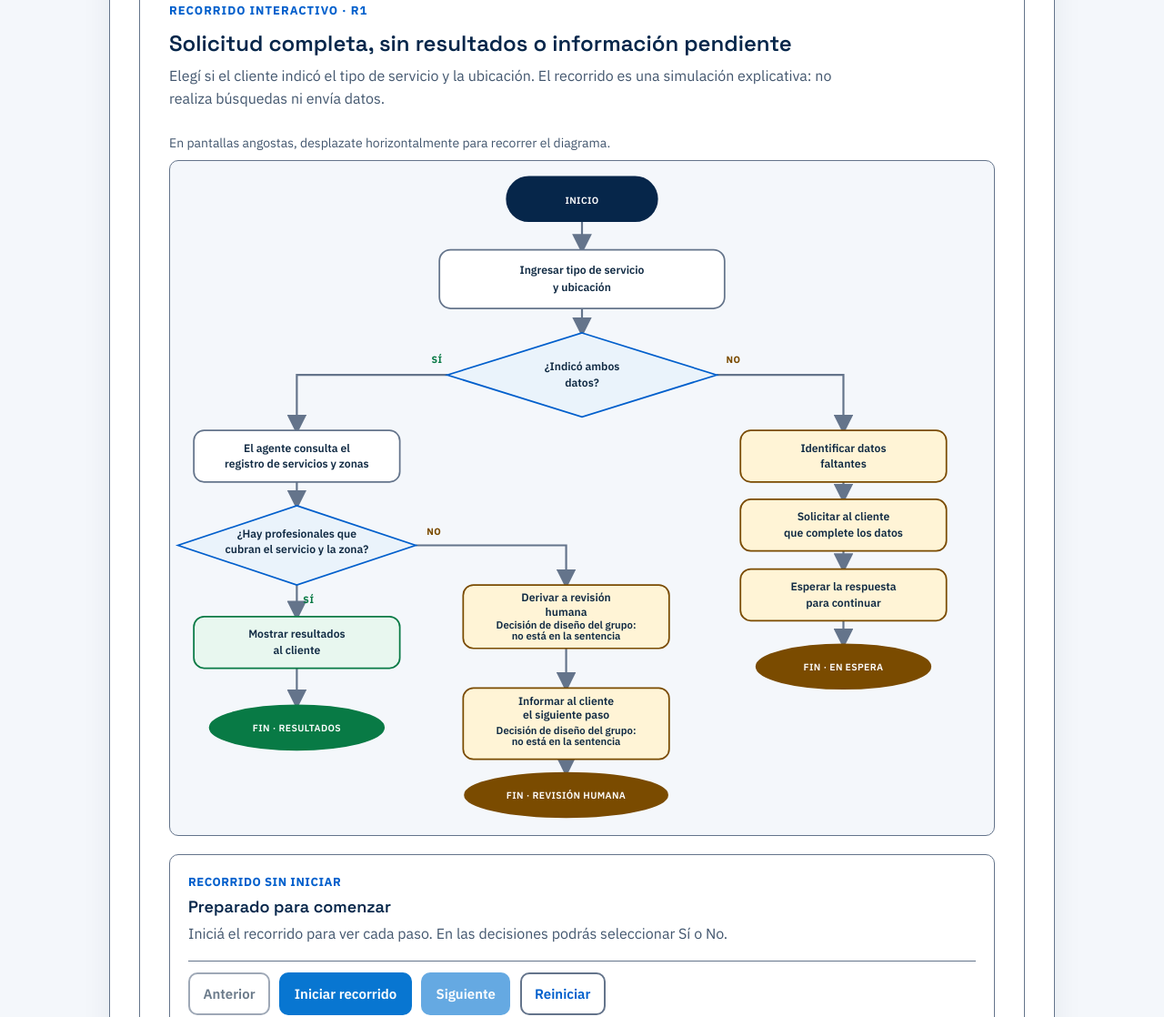
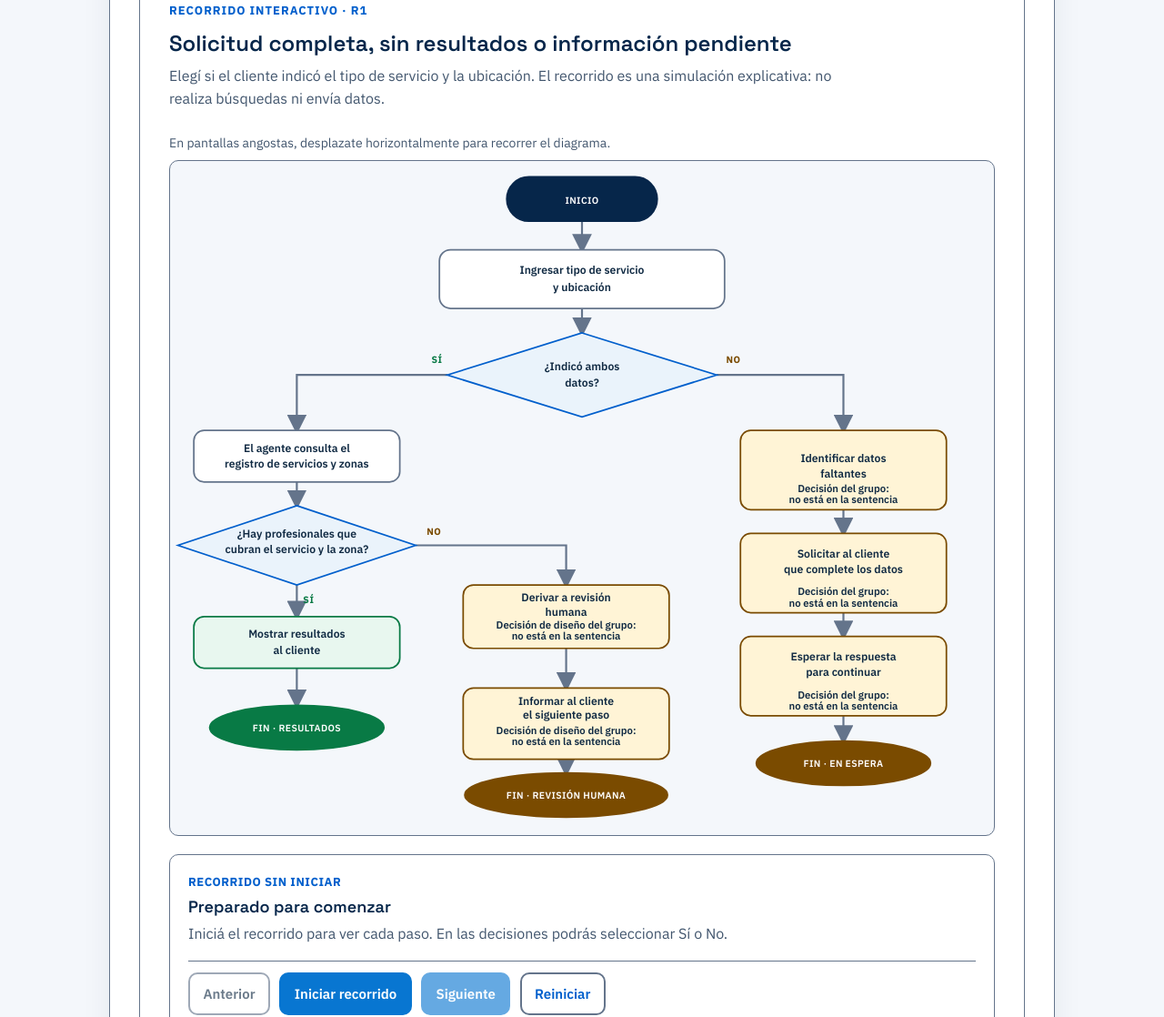
Before and after one commit to fiorellaalarcon/tp3-grupo12, a plain HTML site: page index.html in a window 1280 px wide. Shown: the part 2657-3775 px from the top of the page at 91% size. Drawn offline with Linux system fonts and the light colour scheme.

Commit message:
feat(r1): marca como decisión del grupo la rama de datos faltantes
Se incorpora la marca 'Decisión del grupo' en los tres nodos de la rama No para que el diagrama distinga lo que establece la sentencia de lo que agrega la propuesta. Es un requisito de la rúbrica (supuestos diferenciados).

```diff
--- a/index.html
+++ b/index.html
@@ -193,9 +193,9 @@
                               <path class="flow-edge flow-edge-no" data-flow-edge="results-no-review" data-result="no" d="M310 485 H500 V535" marker-end="url(#arrow-neutral)"></path>
                               <path class="flow-edge flow-edge-no" data-flow-edge="review-inform" data-result="no" d="M500 615 V665" marker-end="url(#arrow-neutral)"></path>
                               <path class="flow-edge flow-edge-no" data-flow-edge="inform-end-human" data-result="no" d="M500 755 V772" marker-end="url(#arrow-neutral)"></path>
-                              <path class="flow-edge flow-edge-no" data-flow-edge="missing-request" data-branch="no" d="M850 405 V427" marker-end="url(#arrow-neutral)"></path>
-                              <path class="flow-edge flow-edge-no" data-flow-edge="request-wait" data-branch="no" d="M850 492 V515" marker-end="url(#arrow-neutral)"></path>
-                              <path class="flow-edge flow-edge-no" data-flow-edge="wait-end-no" data-branch="no" d="M850 580 V610" marker-end="url(#arrow-neutral)"></path>
+                              <path class="flow-edge flow-edge-no" data-flow-edge="missing-request" data-branch="no" d="M850 440 V470" marker-end="url(#arrow-neutral)"></path>
+                              <path class="flow-edge flow-edge-no" data-flow-edge="request-wait" data-branch="no" d="M850 570 V600" marker-end="url(#arrow-neutral)"></path>
+                              <path class="flow-edge flow-edge-no" data-flow-edge="wait-end-no" data-branch="no" d="M850 700 V732" marker-end="url(#arrow-neutral)"></path>
                             </g>
 
                             <g class="flow-branch-labels" aria-hidden="true">
@@ -250,20 +250,23 @@
                             </g>
 
                             <g class="flow-node" data-flow-node="missing" data-branch="no">
-                              <rect class="flow-node-shape flow-node-warning" x="720" y="340" width="260" height="65" rx="13"></rect>
-                              <text x="850" y="367" text-anchor="middle"><tspan x="850">Identificar datos</tspan><tspan x="850" dy="20">faltantes</tspan></text>
+                              <rect class="flow-node-shape flow-node-warning" x="720" y="340" width="260" height="100" rx="13"></rect>
+                              <text x="850" y="380" text-anchor="middle"><tspan x="850">Identificar datos</tspan><tspan x="850" dy="20">faltantes</tspan></text>
+                              <text x="850" y="418" text-anchor="middle" font-size="13"><tspan x="850">Decisión del grupo:</tspan><tspan x="850" dy="14">no está en la sentencia</tspan></text>
                             </g>
                             <g class="flow-node" data-flow-node="request" data-branch="no">
-                              <rect class="flow-node-shape flow-node-warning" x="720" y="427" width="260" height="65" rx="13"></rect>
-                              <text x="850" y="454" text-anchor="middle"><tspan x="850">Solicitar al cliente</tspan><tspan x="850" dy="20">que complete los datos</tspan></text>
+                              <rect class="flow-node-shape flow-node-warning" x="720" y="470" width="260" height="100" rx="13"></rect>
+                              <text x="850" y="500" text-anchor="middle"><tspan x="850">Solicitar al cliente</tspan><tspan x="850" dy="20">que complete los datos</tspan></text>
+                              <text x="850" y="548" text-anchor="middle" font-size="13"><tspan x="850">Decisión del grupo:</tspan><tspan x="850" dy="14">no está en la sentencia</tspan></text>
                             </g>
                             <g class="flow-node" data-flow-node="wait" data-branch="no">
-                              <rect class="flow-node-shape flow-node-warning" x="720" y="515" width="260" height="65" rx="13"></rect>
-                              <text x="850" y="542" text-anchor="middle"><tspan x="850">Esperar la respuesta</tspan><tspan x="850" dy="20">para continuar</tspan></text>
+                              <rect class="flow-node-shape flow-node-warning" x="720" y="600" width="260" height="100" rx="13"></rect>
+                              <text x="850" y="630" text-anchor="middle"><tspan x="850">Esperar la respuesta</tspan><tspan x="850" dy="20">para continuar</tspan></text>
+                              <text x="850" y="678" text-anchor="middle" font-size="13"><tspan x="850">Decisión del grupo:</tspan><tspan x="850" dy="14">no está en la sentencia</tspan></text>
                             </g>
                             <g class="flow-node" data-flow-node="end-no" data-branch="no">
-                              <ellipse class="flow-node-shape flow-node-warning" cx="850" cy="638" rx="110" ry="28"></ellipse>
-                              <text x="850" y="643" text-anchor="middle">FIN · EN ESPERA</text>
+                              <ellipse class="flow-node-shape flow-node-warning" cx="850" cy="760" rx="110" ry="28"></ellipse>
+                              <text x="850" y="765" text-anchor="middle">FIN · EN ESPERA</text>
                             </g>
                           </svg>
                         </div>
```
